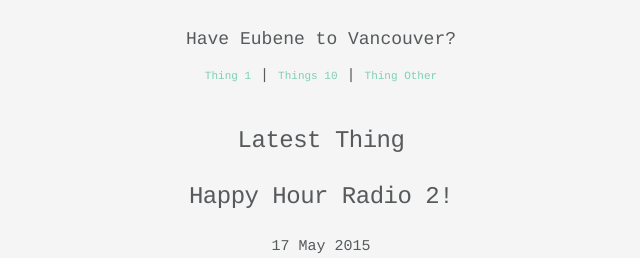
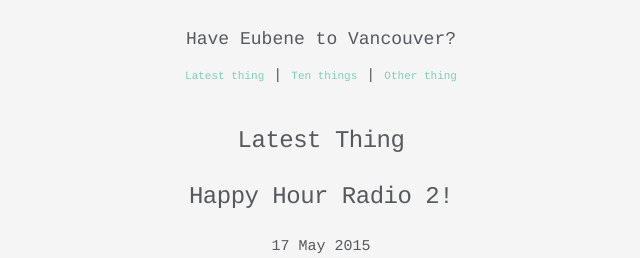
Before and after one commit to eubenesa/eubenesa-v1-jekyll, a Jekyll site: the page built from index.html, in a window 1280 px wide. Shown: the top 258 px of the page, without its empty margins (319-959 px from the left). Built offline with Jekyll 4.4.1, drawn with Linux system fonts in a browser that asks for light colours; emoji names are drawn with the system emoji font.

Commit message:
Minor header and footer copy edits

```diff
--- a/_includes/footer.html
+++ b/_includes/footer.html
@@ -14,9 +14,9 @@
           <a href="{{ "/feed.xml" | prepend: site.baseurl }}"><i class="fa fa-rss fa-lg"></i></a>
           <a href="https://twitter.com/EubeneSa"><i class="fa fa-twitter fa-lg"></i></a>
           <a href="https://instagram.com/eubenesa"><i class="fa fa-instagram fa-lg"></i></a>
-          <a href="https://open.spotify.com/user/eubenesa"><i class="fa fa-spotify fa-lg"></i></a>
+          <a href="https://open.spotify.com/user/eubenesa/playlist/3QneDmR76n7fPO3Ib5TDot"><i class="fa fa-spotify fa-lg"></i></a>
           <a href="https://www.linkedin.com/in/eubene"><i class="fa fa-linkedin fa-lg"></i></a>
-          <a href="https://github.com/eubenesa"><i class="fa fa-github fa-lg"></i></a>
+          <a href="https://github.com/eubenesa/eubenesa.github.io"><i class="fa fa-github fa-lg"></i></a>
           <a href="mailto:eubene.sa@gmail.com?Subject=Hello%20Eubene!"><i class="fa fa-envelope fa-lg"></i></a>
         </div>
     </div>
--- a/_includes/header.html
+++ b/_includes/header.html
@@ -9,12 +9,12 @@
     <div class="row header-links">
       <div class="twelve columns">
         {% for post in site.posts limit:1 %}
-          <a href="{{ post.url }}">Thing 1</a>
+          <a href="{{ post.url }}">Latest thing</a>
         {% endfor %}
         <span> | </span>
-        <a href="/things">Things 10</a>
+        <a href="/things">Ten things</a>
         <span> | </span>
-        <a href="/about">Thing Other</a>
+        <a href="/about">Other thing</a>
       </div>
     </div>
   </div>
```
